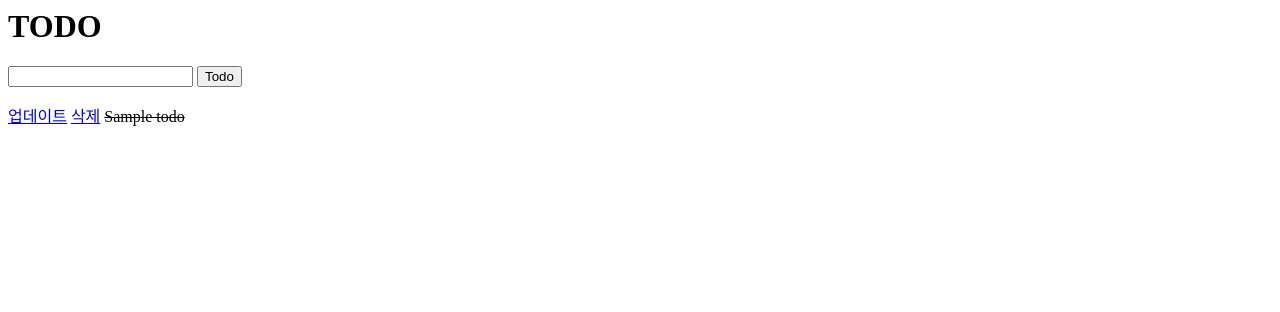
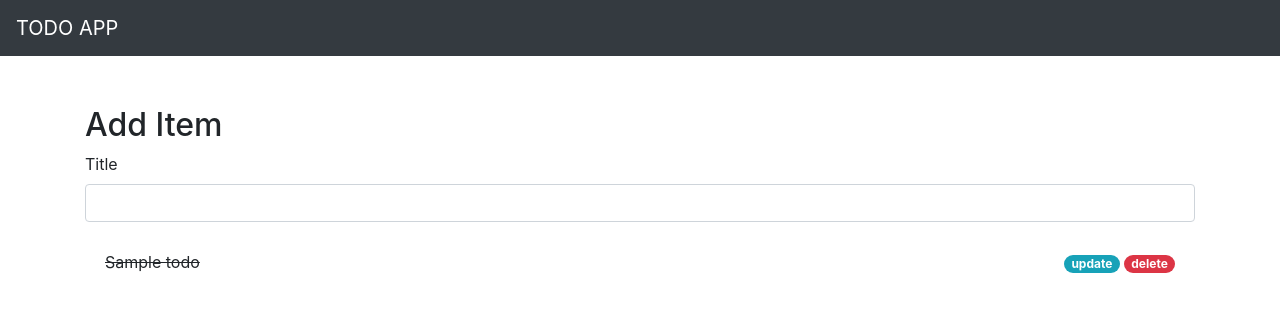
Before and after one commit to kimzod/django_to_do_app, a Django app: page / in a window 1280 px wide. Shown: the top 312 px of the page. Run offline with Django 3.2, Linux system fonts and the light colour scheme; tables that the repository leaves empty hold one stand-in row (values such as "Sample post"); some libraries are stand-ins or nearby versions.

Commit message:
crispy, bootstrap4, forms

```diff
--- a/todo/config/settings.py
+++ b/todo/config/settings.py
@@ -32,6 +32,7 @@ ALLOWED_HOSTS = []
 # Application definition
 
 INSTALLED_APPS = [
+    'crispy_forms',
     'tasks.apps.TasksConfig',
     'django.contrib.admin',
     'django.contrib.auth',
@@ -120,3 +121,5 @@ USE_TZ = True
 # https://docs.djangoproject.com/en/3.0/howto/static-files/
 
 STATIC_URL = '/static/'
+
+CRISPY_TEMPLATE_PACK = 'bootstrap4'
--- /dev/null
+++ b/todo/tasks/templates/tasks/base.html
@@ -0,0 +1,22 @@
+<html>
+<head>
+    <meta charset="UTF-8">
+    <meta name="viewport" content="width=device-width, initial-scale=1, shrink-to-fit=no">
+    <link rel="stylesheet" href="https://stackpath.bootstrapcdn.com/bootstrap/4.4.1/css/bootstrap.min.css"
+          integrity="sha384-Vkoo8x4CGsO3+Hhxv8T/Q5PaXtkKtu6ug5TOeNV6gBiFeWPGFN9MuhOf23Q9Ifjh" crossorigin="anonymous">
+    <title>TODO</title>
+</head>
+<style>
+    .asteriskField {
+    display: none;
+    }
+</style>
+<body>
+<nav class="navbar navbar-dark bg-dark">
+    <a class="navbar-brand" href="/">TODO APP</a>
+</nav>
+<div class="container" style="margin-top:50px;">
+    {% block content %}{% endblock %}
+</div>
+</body>
+</html>
--- a/todo/tasks/templates/tasks/index.html
+++ b/todo/tasks/templates/tasks/index.html
@@ -1,20 +1,31 @@
-<h1>TODO</h1>
-
+{% extends "tasks/base.html" %}
+{% load crispy_forms_tags %}
+{% block content %}
+<div class="row">
+    <div class="col">
+        <h2>Add Item</h2>
         <form method="post" action="">
             {% csrf_token %}
-    {{ form.title }}
-    <input type="submit" name="Create Todo" value="Todo">
+            {{ form.title|as_crispy_field}}
         </form>
-
+        <div>
             {% for todo in todo_list %}
-<div>
-    <a href="{% url 'update' todo.id %}">업데이트</a>
-    <a href="{% url 'delete' todo.id %}">삭제</a>
-
+            <ul class="list-group list-group-flush">
+                <li class="list-group-item d-flex justify-content-between align-items-center">
                     {% if todo.complete == True %}
                       <strike>{{ todo }}</strike>
                     {% else %}
                         <span>{{ todo }}</span>
                     {% endif %}
+                    <span>
+                        <a href="{% url 'update' todo.id %}"><span class="badge badge-pill badge-info">update</span></a>
+                        <a href="{% url 'delete' todo.id %}"><span class="badge badge-pill badge-danger">delete</span></a>
+                    </span>
+                </li>
+            </ul>
+            {% endfor %}
         </div>
-{% endfor %}
+    </div>
+</div>
+
+{% endblock %}
```
Also changed, not shown: todo/tasks/templates/tasks/delete.html (+15 -6 lines), todo/tasks/templates/tasks/update.html (+16 -5 lines), todo/tasks/form.py (line endings or trailing spaces). Lines whose indentation alone changed are shown as unchanged.
